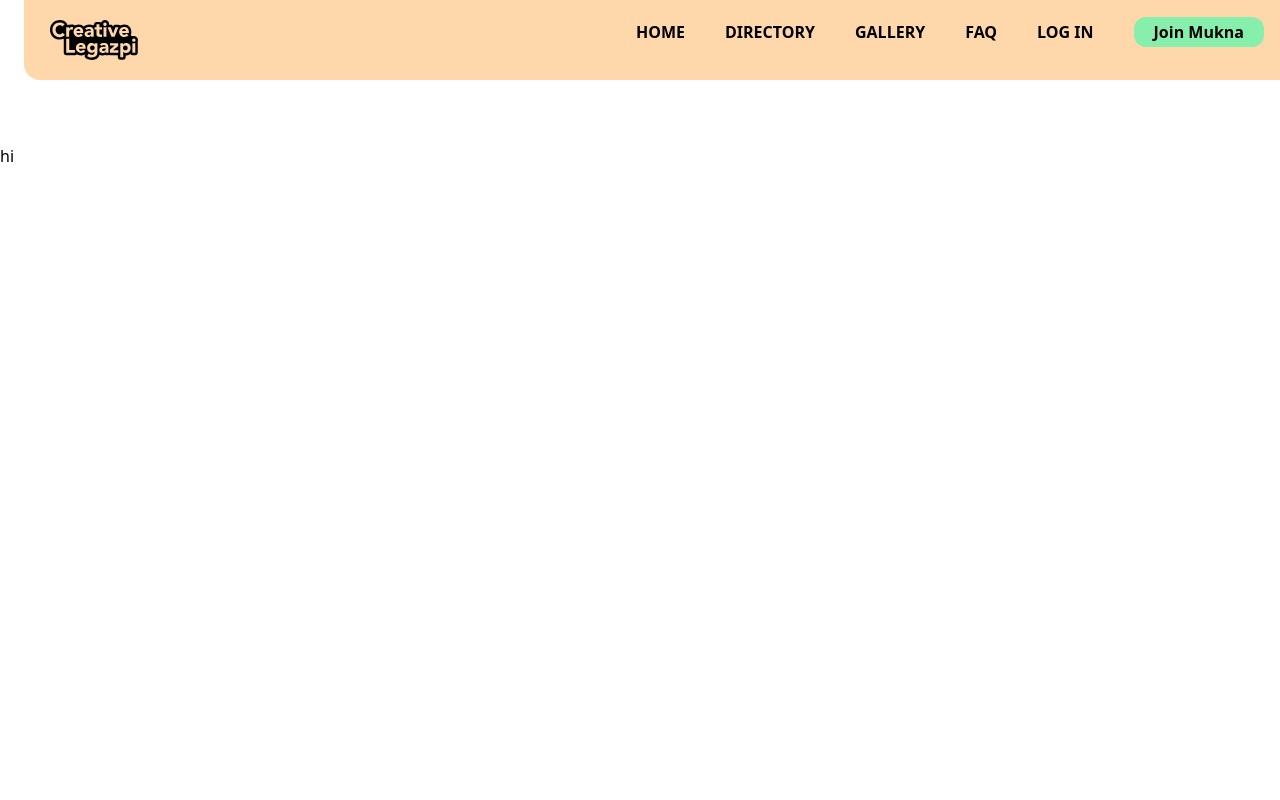
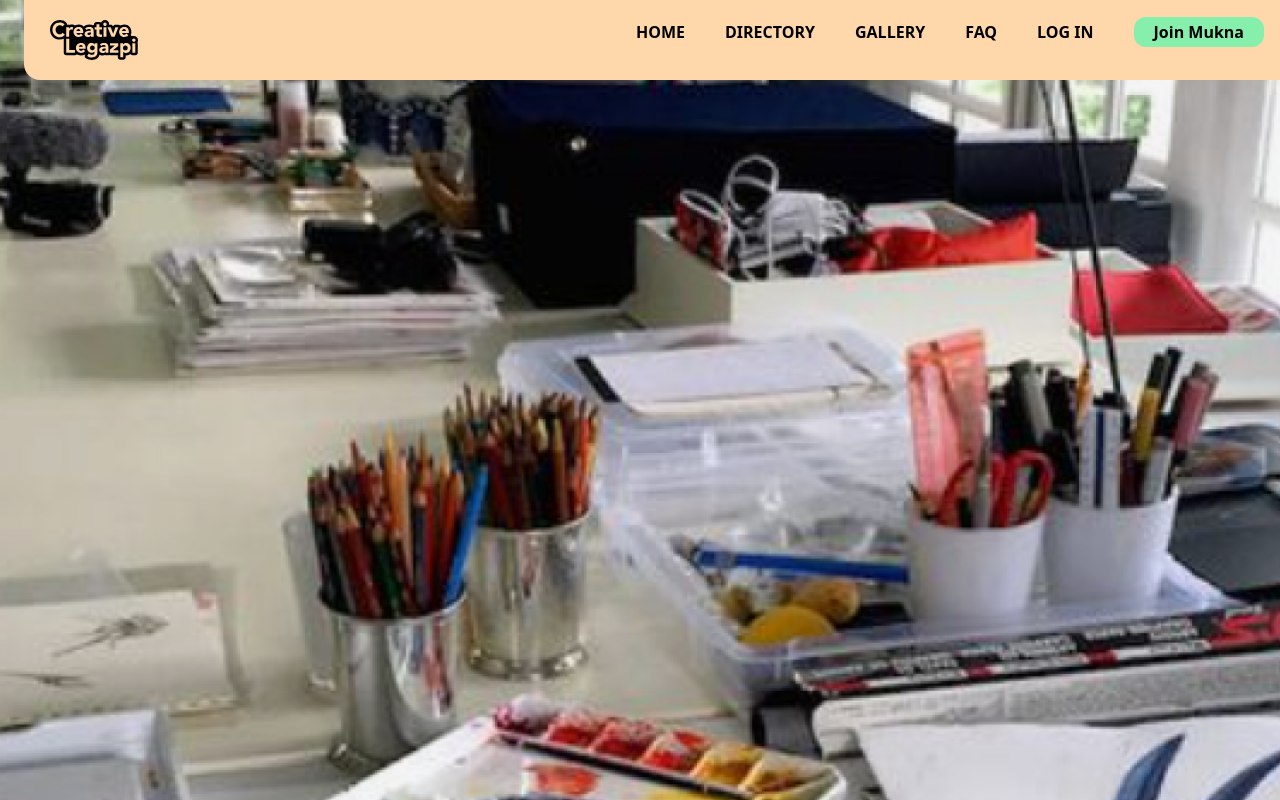
Before and after one commit to CreativeLegazpiv2/CLv2, a Next.js app: page / in a window 1280 px wide. Shown: the top 800 px of the page. Built offline with nearby package versions, Linux system fonts and the light colour scheme.

Commit message:
added bg (needs fixing)

```diff
--- a/app/layout.tsx
+++ b/app/layout.tsx
@@ -3,6 +3,7 @@ import localFont from "next/font/local";
 import "./globals.css";
 
 import Navbar from '@components/Navbar';
+import Background from "@components/Background";
 
 
 const geistSans = localFont({
@@ -32,6 +33,7 @@ export default function RootLayout({
       <body
         className={`${geistSans.variable} ${geistMono.variable} antialiased`}
       >
+        <Background />
         <Navbar />
         {children}
       </body>
--- /dev/null
+++ b/components/Background.tsx
@@ -0,0 +1,13 @@
+import Image from "next/image"
+
+const Background = () => {
+  return (
+    <div className="overflow-hidden">
+      <Image src="/assets/images/temp-bg.jpg" alt="bg image"
+      layout="fill"
+      objectFit="cover"/>
+    </div>
+  )
+}
+
+export default Background
--- a/components/Navbar.jsx
+++ b/components/Navbar.tsx
@@ -5,7 +5,7 @@ import Image from 'next/image';
 
 const navbar = () => {
   return (
-    <nav className="flex justify-between w-full h-20 mb-16 pt-5 pb-5 bg-orange-200 ml-6 rounded-bl-2xl">
+    <nav className="flex justify-between w-full h-20 mb-16 pt-5 pb-5 bg-orange-200 ml-6 rounded-bl-2xl z-10 relative">
         <div className="w-auto h-15 mx-5 flex gap-2">
             <Image className="object-contain min-h-10 min-w-20" src="/assets/images/Creative_Legazpi_LogoOutline-b.svg"
             alt="Creative Legazpi Logo"
```
Also changed, not shown: public/assets/images/temp-bg.jpg (added).
